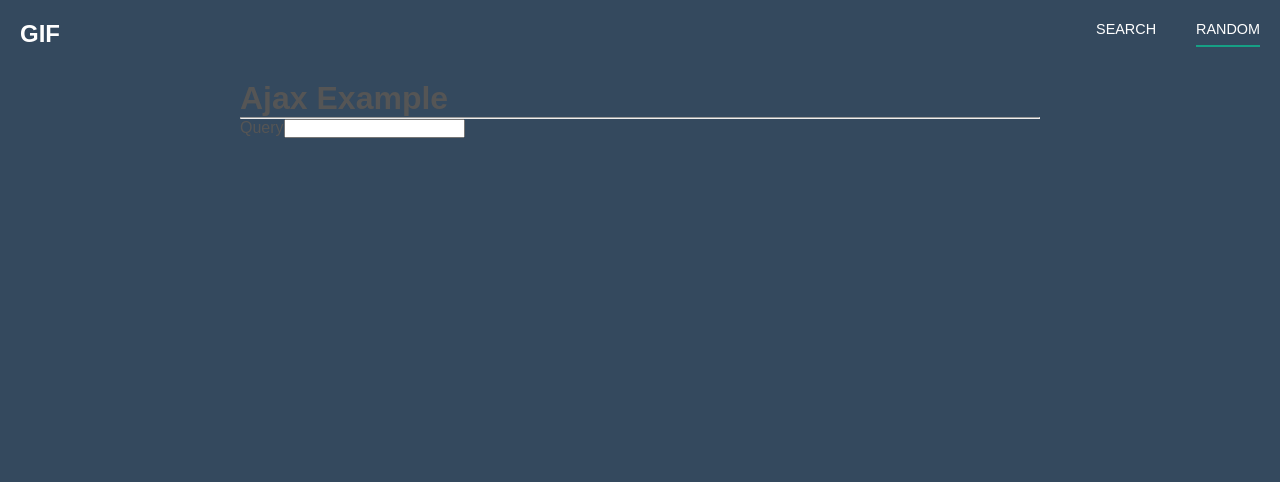
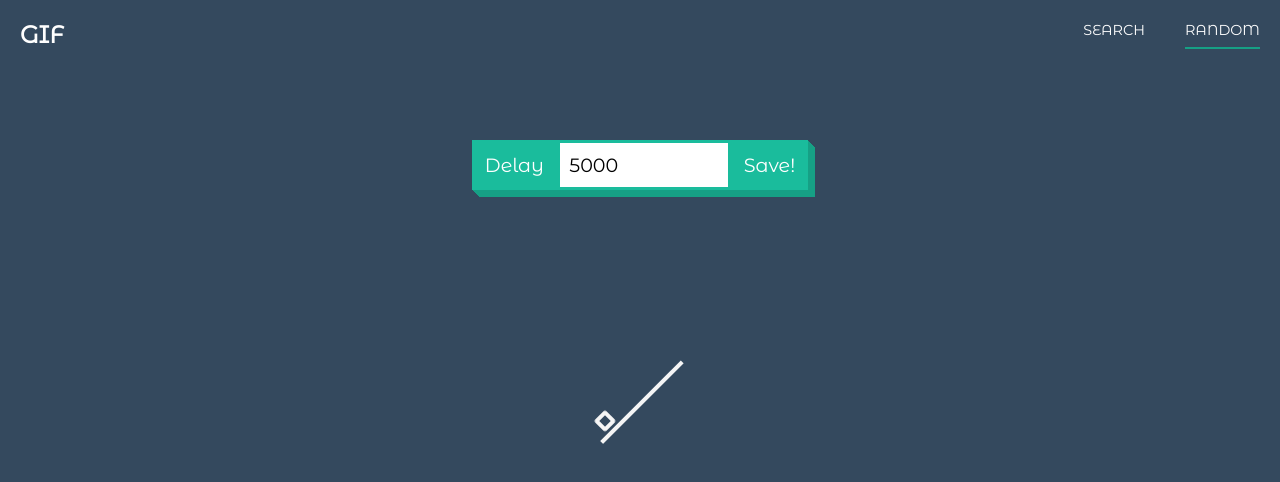
Before and after one commit to apaulau/exadel-react, a React (Create React App) app: page /random in a window 1280 px wide. Shown: the top 482 px of the page. Built offline with nearby package versions, Linux system fonts and the light colour scheme; no server answers.

Commit message:
random page

```diff
--- a/src/App.css
+++ b/src/App.css
@@ -1,17 +1,10 @@
 @import url(http://fonts.googleapis.com/css?family=Montserrat+Alternates);
-* {
-  margin: 0;
-  padding: 0;
-  box-sizing: border-box;
-}
 
 html,
 body {
   background-color: #fff;
   color: #555;
-  font-family: Arial sans-serif;
-  font-weight: 400;
-  font-size: 16px;
+  font: 16px 'Montserrat Alternates';
   text-rendering: optimizeLegibility;
   overflow-x: hidden;
   background-color: #34495e;
@@ -22,83 +15,36 @@ body {
   margin: 0 auto;
 }
 
-.search {
+.box {
   display: flex;
-  position: relative;
-  margin: 5em auto;
-  width: 70%;
   flex-direction: row;
   box-shadow: 1px 1px 0 rgb(22, 160, 133), 2px 2px 0 rgb(22, 160, 133), 3px 3px 0 rgb(22, 160, 133), 4px 4px 0 rgb(22, 160, 133), 5px 5px 0 rgb(22, 160, 133), 6px 6px 0 rgb(22, 160, 133), 7px 7px 0 rgb(22, 160, 133);
 }
 
-.search>input[type=text],
-.search>button {
+.box>input,
+.box>button,
+.box>label {
   display: block;
-  font: 1.2em 'Montserrat Alternates';
+  font: 1.2rem 'Montserrat Alternates';
 }
 
-.search>input[type=text] {
+.box>input {
   flex: 1;
-  padding: 0.6em;
-  border: 0.2em solid rgb(26, 188, 156);
+  width: 100%;
+  padding: 0.6rem 0 0.6rem 0.6rem;
+  border: 0.2rem solid rgb(26, 188, 156);
 }
 
-.search>button {
-  padding: 0.6em 0.8em;
+.box>button {
+  padding: 0.6rem 0.8rem;
   background-color: rgb(26, 188, 156);
   color: white;
   border: none;
 }
 
-.limit {
-  display: flex;
-  position: fixed;
-  left: 5px;
-  margin: 5px;
-  width: 145px;
-  flex-direction: row;
-  box-shadow: 1px 1px 0 rgb(22, 160, 133), 2px 2px 0 rgb(22, 160, 133), 3px 3px 0 rgb(22, 160, 133), 4px 4px 0 rgb(22, 160, 133), 5px 5px 0 rgb(22, 160, 133), 6px 6px 0 rgb(22, 160, 133), 7px 7px 0 rgb(22, 160, 133);
-}
-
-.limit>input[type=number],
-.limit>label {
-  display: block;
-  font: 1em 'Montserrat Alternates';
-}
-
-.limit>input[type=number] {
-  flex: 1;
-  width: 75px;
-  padding: 0.6em 0 0.6em 0.6em;
-  border: 0.2em solid rgb(26, 188, 156);
-}
-
-.limit>label {
-  padding: 0.8em 0.8em;
+.box>label {
+  padding: 0.8rem 0.8rem;
   background-color: rgb(26, 188, 156);
   color: white;
   border: none;
 }
-
-button.load-more {
-  margin: 5em auto;
-  padding: 0.6em 0.8em;
-  background-color: rgb(26, 188, 156);
-  color: white;
-  display: block;
-  font: 1.2em 'Montserrat Alternates';
-  border: none;
-  box-shadow: 1px 1px 0 rgb(22, 160, 133), 2px 2px 0 rgb(22, 160, 133), 3px 3px 0 rgb(22, 160, 133), 4px 4px 0 rgb(22, 160, 133), 5px 5px 0 rgb(22, 160, 133), 6px 6px 0 rgb(22, 160, 133), 7px 7px 0 rgb(22, 160, 133);
-}
-
-ul.image-grid {
-  list-style: none;
-  display: flex;
-  flex-wrap: wrap;
-  justify-content: center;
-  align-items: center;
-}
-
-.image-grid .image {
-  margin-right: 10px;
-}
--- a/src/index.css
+++ b/src/index.css
@@ -1,5 +1,5 @@
-body {
+* {
   margin: 0;
   padding: 0;
-  font-family: sans-serif;
+  box-sizing: border-box;
 }
--- /dev/null
+++ b/src/pages/RandomPage.css
@@ -0,0 +1,12 @@
+.random {
+  text-align: center;
+}
+
+.delay {
+  margin: 5rem auto;
+  width: 21rem;
+}
+
+.random img {
+  max-width: 100%;
+}
--- a/src/pages/RandomPage.js
+++ b/src/pages/RandomPage.js
@@ -1,12 +1,12 @@
-import React, {Component} from 'react';
+import React, { Component } from 'react';
 import axios from 'axios';
 
-const URL = 'http://api.giphy.com/v1/gifs/search';
+import Loader from '../components/Loader';
+
+import './RandomPage.css';
+
+const URL = 'http://api.giphy.com/v1/gifs/random';
 const API_KEY = 'JokfEsQ6phaio2LlwNgGHhpBr47QE89e';
-
-/**
- * axios documentation and examples at https://github.com/axios/axios
- */
 
 class RandomPage extends Component {
 
@@ -14,59 +14,65 @@ class RandomPage extends Component {
     super(props);
 
     this.state = {
-            results: [],
+      loading: true,
+      result: null,
       query: ''
     };
 
-        this.handleSearch = this.handleSearch.bind(this);
-        this.handleQueryChange = this.handleQueryChange.bind(this);
+    this.delay = 5000;
+
+    this.loadGif = this.loadGif.bind(this);
+    this.updateDelay = this.updateDelay.bind(this);
+    this.updateInterval = this.updateInterval.bind(this);
+
+    this.interval = setInterval(this.loadGif, this.delay);
   }
 
-    componentDidMount() {
+  componentWillUnmount() {
+    clearInterval(this.interval);
   }
 
-    handleSearch(event) {
-        event.preventDefault();
-
+  loadGif() {
     axios.get(URL, {
-            params: {api_key: API_KEY, q: this.state.query}
+      params: { api_key: API_KEY }
     }).then(response => {
-            this.setState({results: response.data.data});
+      this.setState({ result: response.data.data, loading: false });
     }).catch(error => {
       console.log(error);
     })
   }
 
-    handleQueryChange(event) {
-        this.setState({
-            query: event.target.value
-        })
+  updateDelay(event) {
+    event.preventDefault();
+
+    this.delay = event.target.value;
+  }
+
+  updateInterval(event) {
+    event.preventDefault();
+
+    clearInterval(this.interval);
+    this.interval = setInterval(this.loadGif, this.delay);
   }
 
   render() {
     return (
+      <div className="random">
+
+        {this.state.loading ? <Loader /> : ''}
+
+        <div className="delay box">
+          <label>Delay</label>
+          <input type="number" defaultValue={this.delay} onChange={this.updateDelay} />
+          <button type="button" onClick={this.updateInterval}>Save!</button>
+        </div>
+
+        {this.state.result ?
           <div>
-                <h1>Ajax Example</h1>
-                <hr/>
+            <img src={this.state.result.image_url} />
+          </div>
+          : ''}
 
-                <form onSubmit={this.handleSearch}>
-                    <label htmlFor="ajaxGifQuery">Query</label>
-                    <input id="ajaxGifQuery" type="text"
-                           value={this.state.query}
-                           onChange={this.handleQueryChange}/>
-                </form>
-
-                <ul>
-                    {
-                        this.state.results.map(item => {
-                            return (
-                                <li key={item.id}>
-                                    <img src={item.images.preview_gif.url} alt={item.slug}/>
-                                </li>
-                            );
-                        })
-                    }
-                </ul>
       </div>
     );
   }
--- /dev/null
+++ b/src/pages/SearchPage.css
@@ -0,0 +1,40 @@
+.search {
+  position: relative;
+  margin: 5rem auto;
+  width: 70%;
+}
+
+.limit {
+  position: fixed;
+  top: 140px;
+  left: 5px;
+  width: 145px;
+}
+
+.limit>input,
+.limit>label {
+  font-size: 1.2rem;
+}
+
+button.load-more {
+  margin: 5rem auto;
+  padding: 0.6rem 0.8rem;
+  background-color: rgb(26, 188, 156);
+  color: white;
+  display: block;
+  font: 1.2em 'Montserrat Alternates';
+  border: none;
+  box-shadow: 1px 1px 0 rgb(22, 160, 133), 2px 2px 0 rgb(22, 160, 133), 3px 3px 0 rgb(22, 160, 133), 4px 4px 0 rgb(22, 160, 133), 5px 5px 0 rgb(22, 160, 133), 6px 6px 0 rgb(22, 160, 133), 7px 7px 0 rgb(22, 160, 133);
+}
+
+ul.image-grid {
+  list-style: none;
+  display: flex;
+  flex-wrap: wrap;
+  justify-content: center;
+  align-items: center;
+}
+
+.image-grid .image {
+  margin-right: 10px;
+}
--- a/src/pages/SearchPage.js
+++ b/src/pages/SearchPage.js
@@ -2,6 +2,8 @@ import React, { Component } from 'react';
 import axios from 'axios';
 
 import Loader from '../components/Loader';
+
+import './SearchPage.css';
 
 const URL = 'http://api.giphy.com/v1/gifs/search';
 const API_KEY = 'JokfEsQ6phaio2LlwNgGHhpBr47QE89e';
@@ -49,8 +51,8 @@ class SearchPage extends Component {
   }
 
   handleLimitChange(event) {
-    this.setState({ limit: event.target.value });
-    this.handleSearch();
+    this.setState({ limit: Number(event.target.value) });
+    setTimeout(this.handleSearch, 0);
   }
 
   loadMore(event) {
@@ -76,7 +78,7 @@ class SearchPage extends Component {
         {this.state.loading ? <Loader /> : ''}
 
         <form onSubmit={this.handleSearch}>
-          <div className="search">
+          <div className="search box">
             <input type="text" placeholder="what gif are you searching for?"
               value={this.state.query}
               onChange={this.handleQueryChange} />
@@ -84,7 +86,7 @@ class SearchPage extends Component {
           </div>
         </form>
 
-        <div className="limit">
+        <div className="limit box">
           <label>Limit</label>
           <input type="number" placeholder="limit" value={this.state.limit} onChange={this.handleLimitChange} />
         </div>
```
Lines whose indentation alone changed are shown as unchanged.
